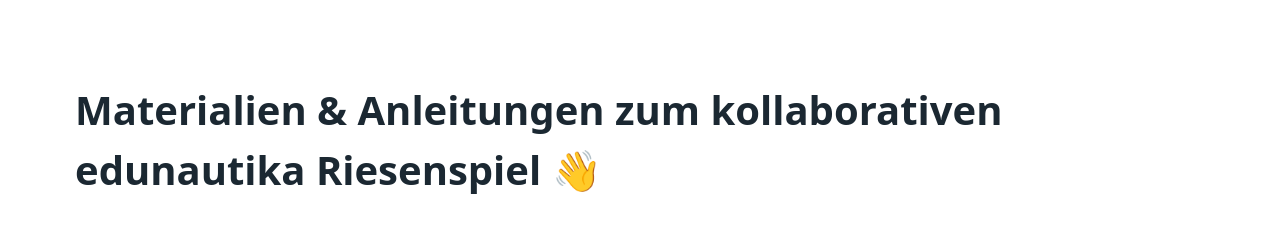
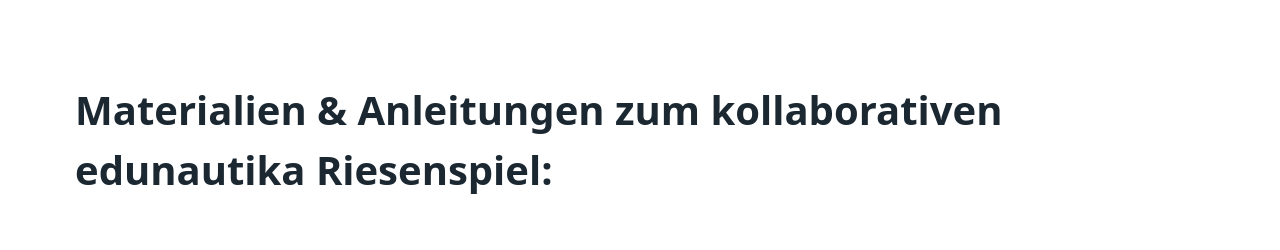
Before and after one commit to eBildungslabor/edunautika-riesenspiel, a plain HTML site: page index.html in a window 1280 px wide. Shown: the top 250 px of the page. Drawn offline with Linux system fonts and the light colour scheme; a script that the page names is missing.

Commit message:
Update index.html

```diff
--- a/index.html
+++ b/index.html
@@ -11,7 +11,7 @@
 
 
     <main class="container">
-<h1>Materialien & Anleitungen zum kollaborativen edunautika Riesenspiel 👋</h1>
+<h1>Materialien & Anleitungen zum kollaborativen edunautika Riesenspiel:</h1>
         <p><a href="1.html"><button>Challenge #1: Eine Gute Tat Karte gestalten</button></a></p>
       <p><a href="2.html"><button>Challenge #2: Session-Ideen für das morgige Barcamp entwickeln</button></a></p>
 <p><a href="3.html"><button>Challenge #3: Ein edunautika Maskottchen erfinden</button></a></p>
```
